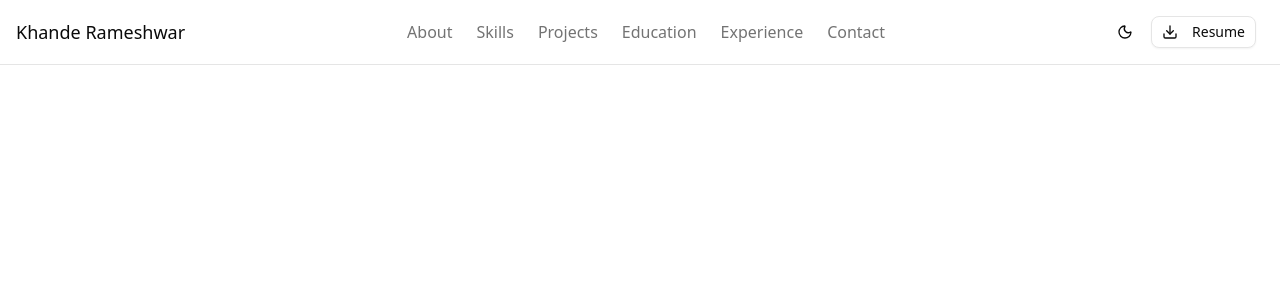
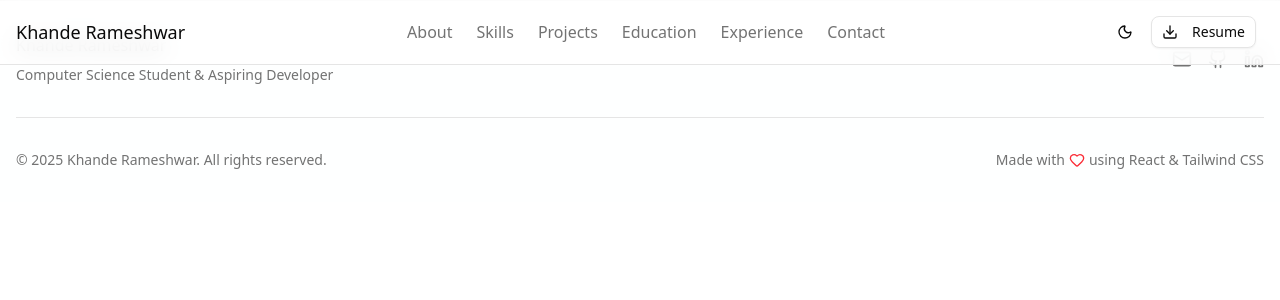
Before and after one commit to Mr-KRAMA/DEV-PROFILE, a React (Vite) app: page / in a window 1280 px wide. Shown: the top 300 px of the page. Built offline with nearby package versions, Linux system fonts and the light colour scheme.

Commit message:
adding the Footer

```diff
--- a/src/App.tsx
+++ b/src/App.tsx
@@ -1,5 +1,7 @@
 import { ThemeProvider } from "./components/ThemeProvider";
 import { Header } from "./components/Header";
+import { Footer } from "./components/Footer";
+import { HeroSection } from "./components/HeroSection";
 
 
 export default function App() {
@@ -7,10 +9,18 @@ export default function App() {
     <ThemeProvider>
       <div className="min-h-screen bg-background">
         <Header />
+        <main>
+          <HeroSection />
+
+        </main>
+        <Footer />
+
+
+
       </div>
     </ThemeProvider>
 
 
 
-  )
+  );
 }
--- /dev/null
+++ b/src/components/Footer.tsx
@@ -0,0 +1,61 @@
+import { Github, Linkedin, Mail, Heart } from "lucide-react";
+
+export function Footer() {
+  const currentYear = new Date().getFullYear();
+
+  return (
+    <footer className="border-t bg-background/50 backdrop-blur-sm">
+      <div className="container mx-auto px-4 py-8">
+        <div className="flex flex-col md:flex-row items-center justify-between gap-4">
+          {/* Left Section */}
+          <div className="flex flex-col items-center md:items-start">
+            <h3 className="font-medium mb-2">Khande Rameshwar</h3>
+            <p className="text-muted-foreground text-sm text-center md:text-left">
+              Computer Science Student & Aspiring Developer
+            </p>
+          </div>
+
+          {/* Social Links */}
+          <div className="flex items-center gap-4">
+            <a
+              href="mailto:rameshwark802@gmail.com"
+              className="text-muted-foreground hover:text-foreground transition-colors"
+              aria-label="Email"
+            >
+              <Mail className="h-5 w-5" />
+            </a>
+            <a
+              href="https://github.com/Mr-KRAMA"
+              target="_blank"
+              rel="noopener noreferrer"
+              className="text-muted-foreground hover:text-foreground transition-colors"
+              aria-label="GitHub"
+            >
+              <Github className="h-5 w-5 " />
+            </a>
+            <a
+              href="https://www.linkedin.com/in/rameshwar-khande-81abbb257/"
+              target="_blank"
+              rel="noopener noreferrer"
+              className="text-muted-foreground hover:text-foreground transition-colors"
+              aria-label="LinkedIn"
+            >
+              <Linkedin className="h-5 w-5" />
+            </a>
+          </div>
+        </div>
+
+        {/* Bottom Section */}
+        <div className="border-t mt-8 pt-8 flex flex-col md:flex-row items-center justify-between gap-4">
+          <p className="text-muted-foreground text-sm">
+            © {currentYear} Khande Rameshwar. All rights reserved.
+          </p>
+          <p className="text-muted-foreground text-sm flex items-center gap-1">
+            Made with <Heart className="h-4 w-4 text-red-500" /> using React &
+            Tailwind CSS
+          </p>
+        </div>
+      </div>
+    </footer>
+  );
+}
--- /dev/null
+++ b/src/components/HeroSection.tsx
@@ -0,0 +1,36 @@
+
+
+export function HeroSection() {
+
+
+
+
+    return (
+
+        <div>
+            <section>
+
+                <div>
+                    <div>
+                        <div>
+                            <div>
+
+
+
+
+                            </div>
+
+
+                        </div>
+                    </div>
+                </div>
+            </section>
+        </div>
+
+    )
+
+
+
+
+
+}
```
Also changed, not shown: src/components/img/Me.jpg (added).
